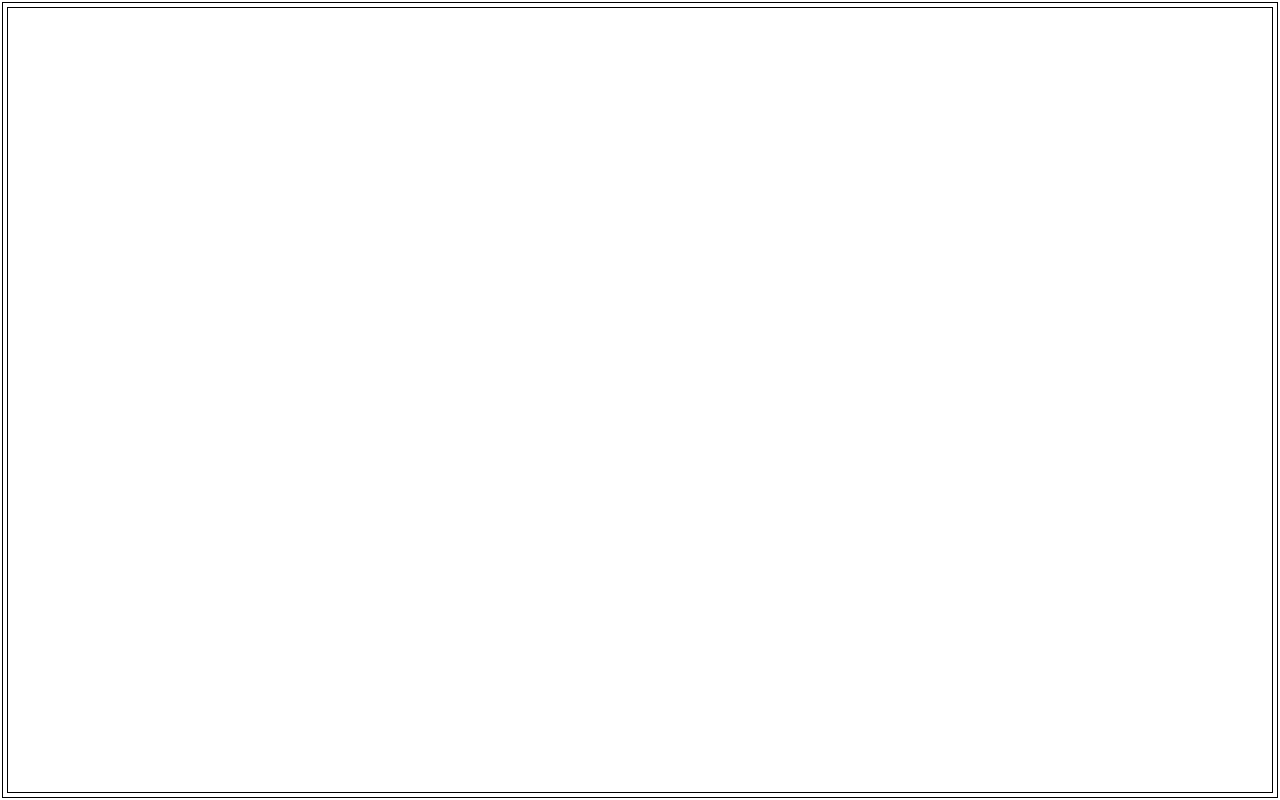
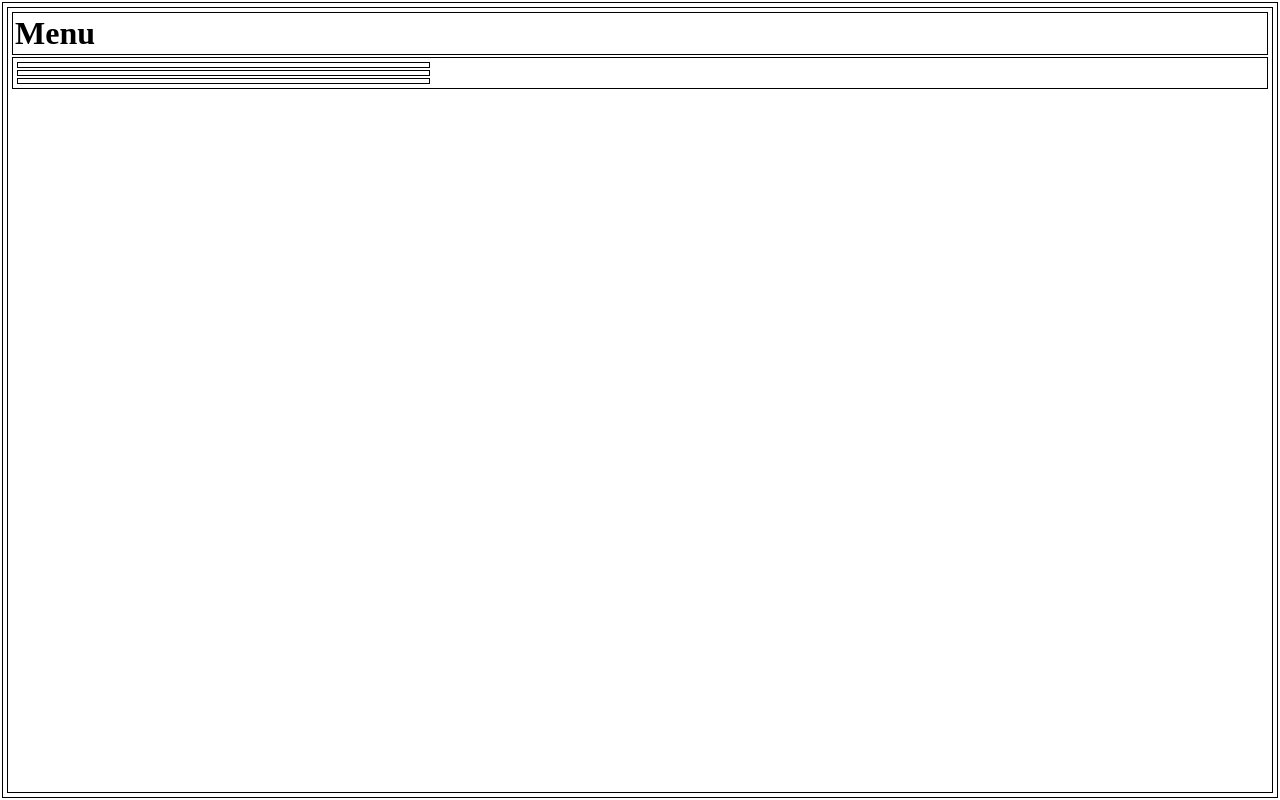
Before and after one commit to zmsknlzq/mod2ass, a plain HTML site: page site/index.html in a window 1280 px wide. Drawn offline with Linux system fonts and the light colour scheme; files that its build step writes are made by us from their sources.

Commit message:
Assignment for module 2, towards viewing in browser

```diff
--- a/site/index.html
+++ b/site/index.html
@@ -2,9 +2,19 @@
 <html>
 <head>
   <title>mod2ass</title>
-  <link rel="stylesheet" type="text/css" href="stylesheet.css" />
+  <link rel="stylesheet" type="text/css" href="./css/stylesheet.css" />
 </head>
 <body>
+  <h1>Menu</h1>
+  <div class="row">
+    <div id="section1">
+    </div>
+    <div id="section2">
+    </div>
+    <div id="section3">
+    </div>
+
+  </div>
 
 </body>
 </html>
--- /dev/null
+++ b/site/stylesheet.css
@@ -0,0 +1,94 @@
+/* Base styles */
+* {
+  box-sizing: border-box;
+  border: 1px solid black;
+  padding: 2px;
+  margin: 2px;
+}
+
+h1 {
+  font-size: 175%;
+  width: auto;
+  margin-left: auto;
+  margin-right: auto;
+  margin-bottom: 10px;
+}
+
+#section1 {background-color: gray; color: black}
+#section2 {background-color: gray; color: black}
+#section3 {background-color: gray; color: black}
+
+.section_title {
+  font-size: 125%;
+  width: auto;
+  margin-left: auto;
+  margin-right: auto;
+}
+
+#section_title1 {background-color: black; color: yellow;}
+#section_title2 {background-color: gray; color: orange;}
+#section_title3 {background-color: white; color: red;}
+
+p {
+  margin-left: auto;
+  margin-right: auto;
+  width: auto;
+}
+
+
+/* Responsive framework */
+.row {
+  width: 100%;
+}
+/* Desktop: 3 cols on one row*/
+@media (min-width: 992px) {
+  #section1 {
+    width: 33%;
+    height: auto;
+  }
+  #section2 {
+    width: 33%;
+    height: auto;
+  }
+  #section3 {
+    width: 33%;
+    height: auto;
+  }
+
+}
+
+
+/* Tablet: 2 cols on first row, 1 col taking whole second row*/
+@media (min-width: 768px) and (max-width: 991px) {
+  #section1 {
+    width: 50%;
+    height: auto;
+  }
+  #section2 {
+    width: 50%;
+    height: auto;
+  }
+  #section3 {
+    width: 100%;
+    height: auto;
+  }
+
+}
+
+
+/* Smartphone: 1 col per row, taking whole row */
+@media (max-width: 767px) {
+  #section1 {
+    width: 100%;
+    height: auto;
+  }
+  #section2 {
+    width: 100%;
+    height: auto;
+  }
+  #section3 {
+    width: 100%;
+    height: auto;
+  }
+
+}
```
